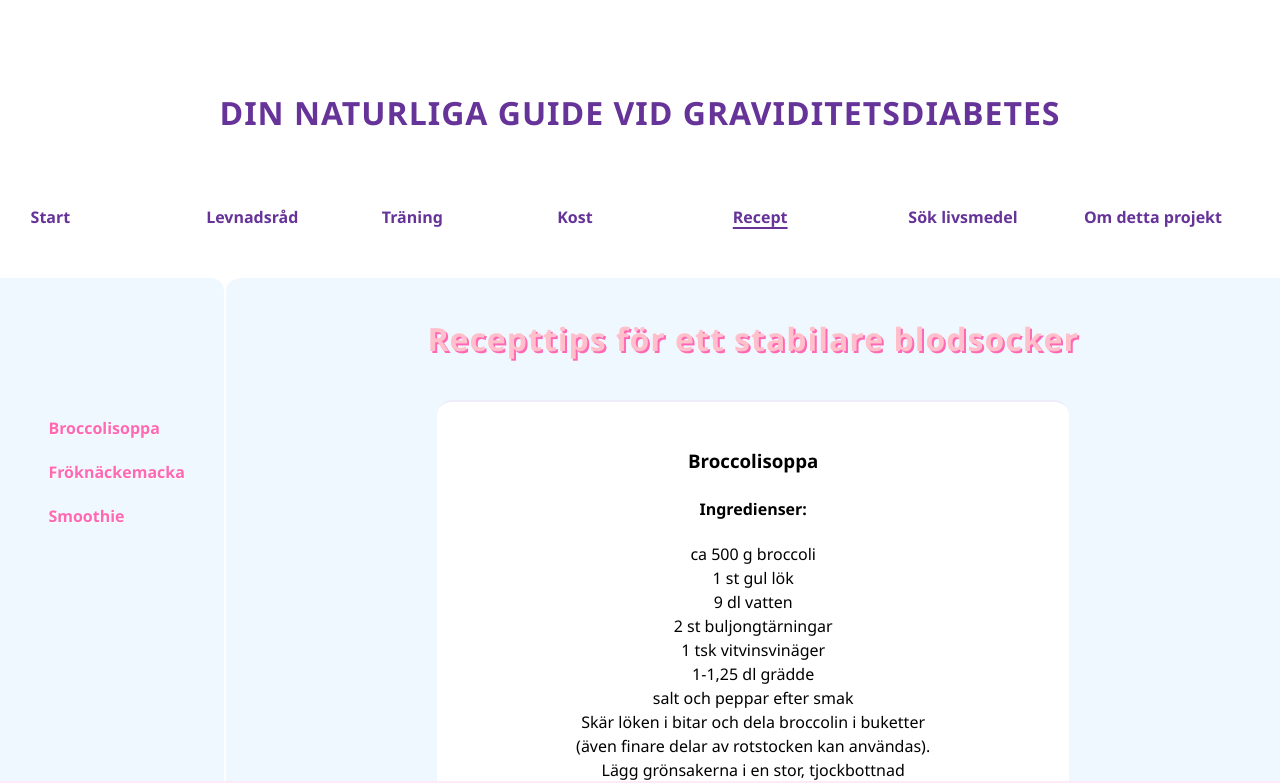
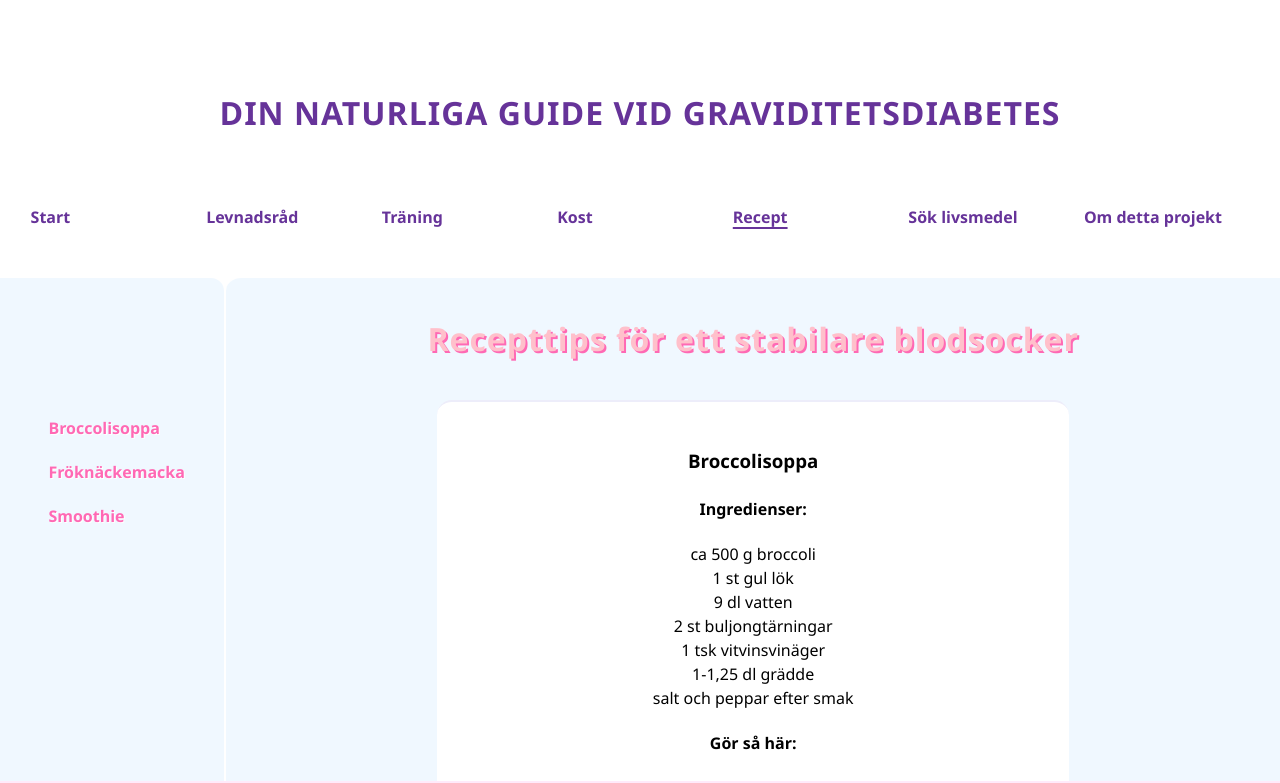
Before and after one commit to Ayngie/natural-guide-to-gestational-diabetes, a React (Vite) app: page /natural-guide-to-gestational-diabetes/recipes in a window 1280 px wide. Shown: the top 783 px of the page. Built offline with nearby package versions, Linux system fonts and the light colour scheme.

Commit message:
🐛 bugfix: added h4 that had disappeared in refactoring

```diff
--- a/src/components/pages/RecipeTips.tsx
+++ b/src/components/pages/RecipeTips.tsx
@@ -28,6 +28,7 @@ export const RecipeTips = () => {
         </IngredientsWrapper>
 
         <ParagraphWrapper>
+        <h4>Gör så här:</h4>
           {article.paragraphList.map((paragraph, index)=>(
             <Paragraph key={index}>{paragraph}</Paragraph>
           ))}
```
